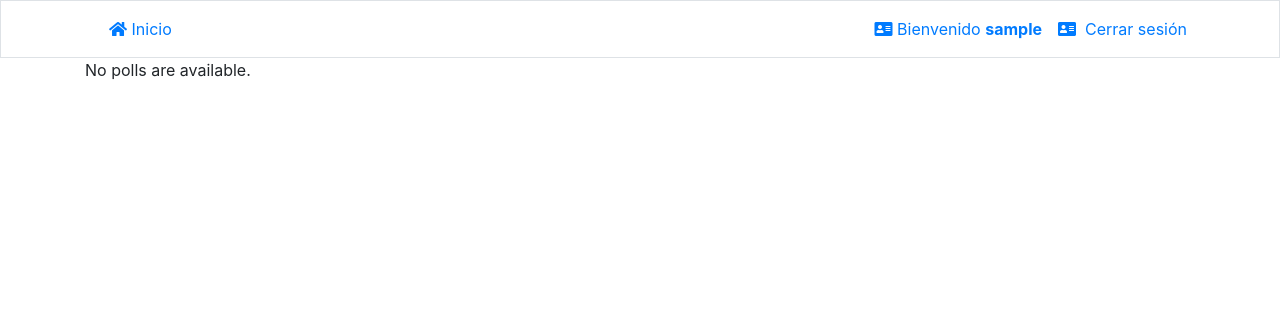
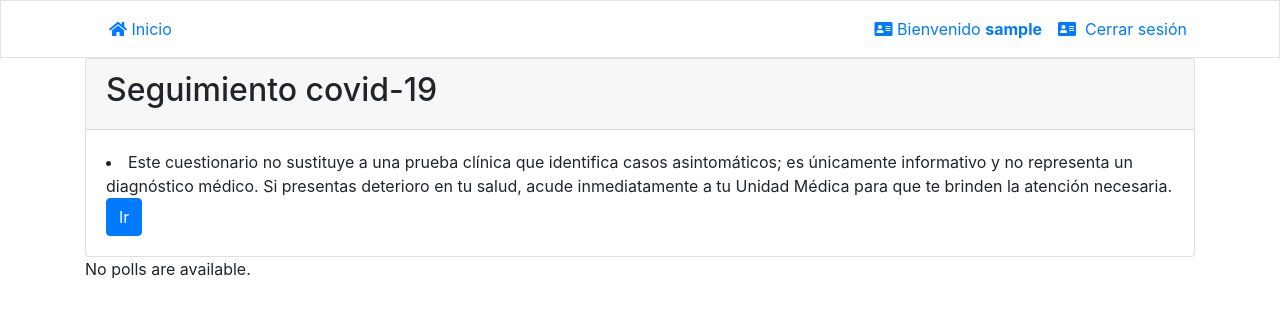
Before and after one commit to samsax/questionaire, a Django app: page /polls/ in a window 1280 px wide. Shown: the top 318 px of the page. Run offline with Django 3.2, Linux system fonts and the light colour scheme; the visitor is signed in with stand-in values (Sample User, id 1); data that the repository does not hold is empty; some libraries are stand-ins or nearby versions.

Commit message:
revisiones cuestionario covid

```diff
--- a/polls/templates/covid_test/step3.html
+++ b/polls/templates/covid_test/step3.html
@@ -50,7 +50,7 @@
                 </div>
             </div>
             <div class="card-body">
-                <select id="condicional" data-s2="true" name="1"
+                <select id="condicional" data-s2="true" name="3"
 				class="form-control" id="FormControlSelect1"
 				v-model="condition">
                         <option>Sí</option>
@@ -70,7 +70,7 @@
 			</div>
 			<div class="card-body">
 
-				<select v-show="condition=='Sí'" multiple="multiple" data-s2="true" name="3"
+				<select v-show="condition=='Sí'" multiple="multiple" data-s2="true" name="4"
 				class="select2 form-control" id="FormControlSelect3" >
 
 						<option >Fiebre</option>
--- a/polls/templates/polls/index.html
+++ b/polls/templates/polls/index.html
@@ -9,6 +9,15 @@
 
 {% block content %}
 <body>
+    <div class="card">
+        <div class="card-header">
+        	<h2>Seguimiento covid-19</h2>
+        </div>
+        <div class="card-body">
+            <li>Este cuestionario no sustituye a una prueba clínica que identifica casos asintomáticos; es únicamente informativo y no representa un diagnóstico médico. Si presentas deterioro en tu salud, acude inmediatamente a tu Unidad Médica para que te brinden la atención necesaria.</li>
+            <a class="btn btn-primary pull-right" href="{% url 'polls:step1' %}">Ir</a>
+        </div>
+    </div>
 {% if latest_question_list %}
     {% for questionnaire in latest_question_list %}
     <div class="card">
```
